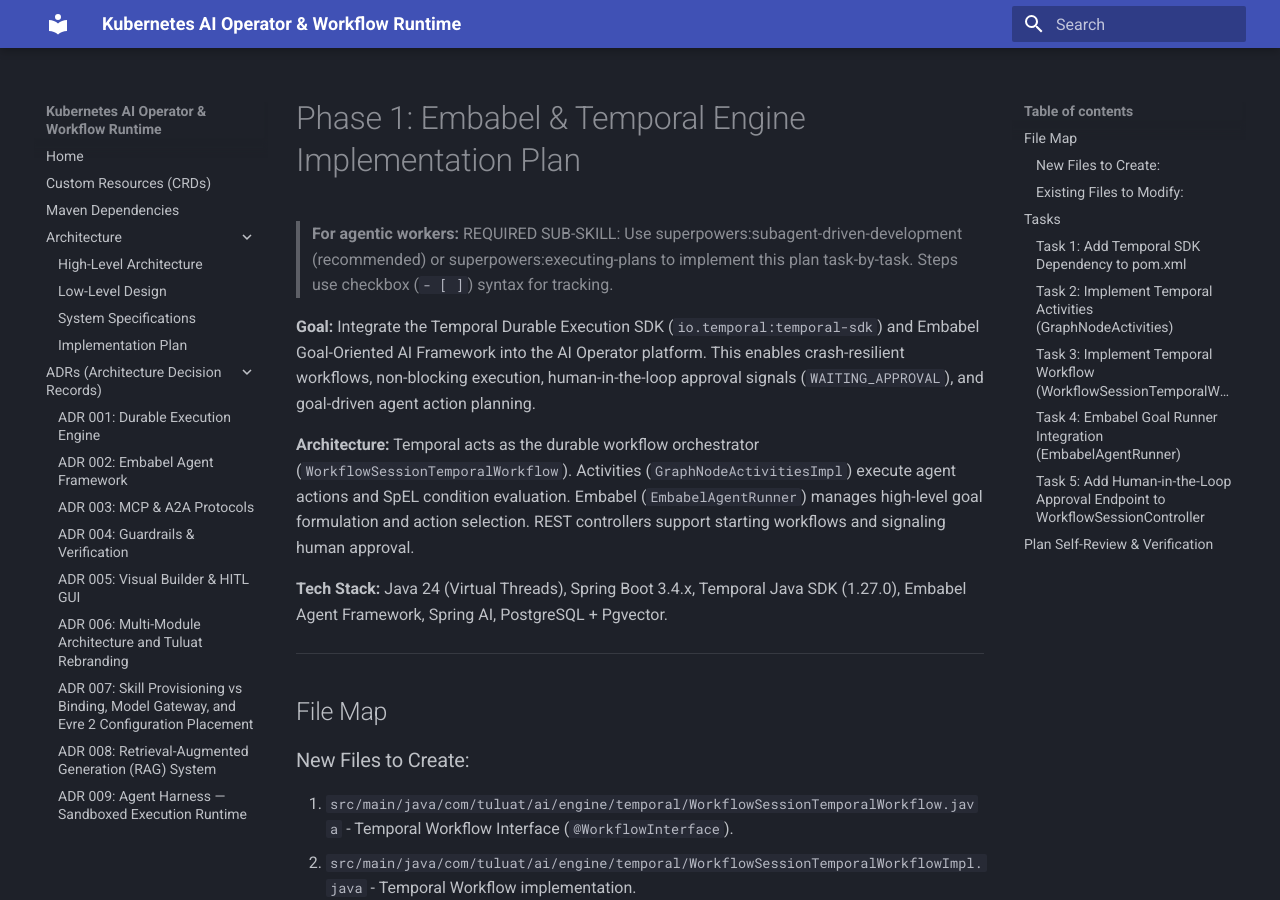
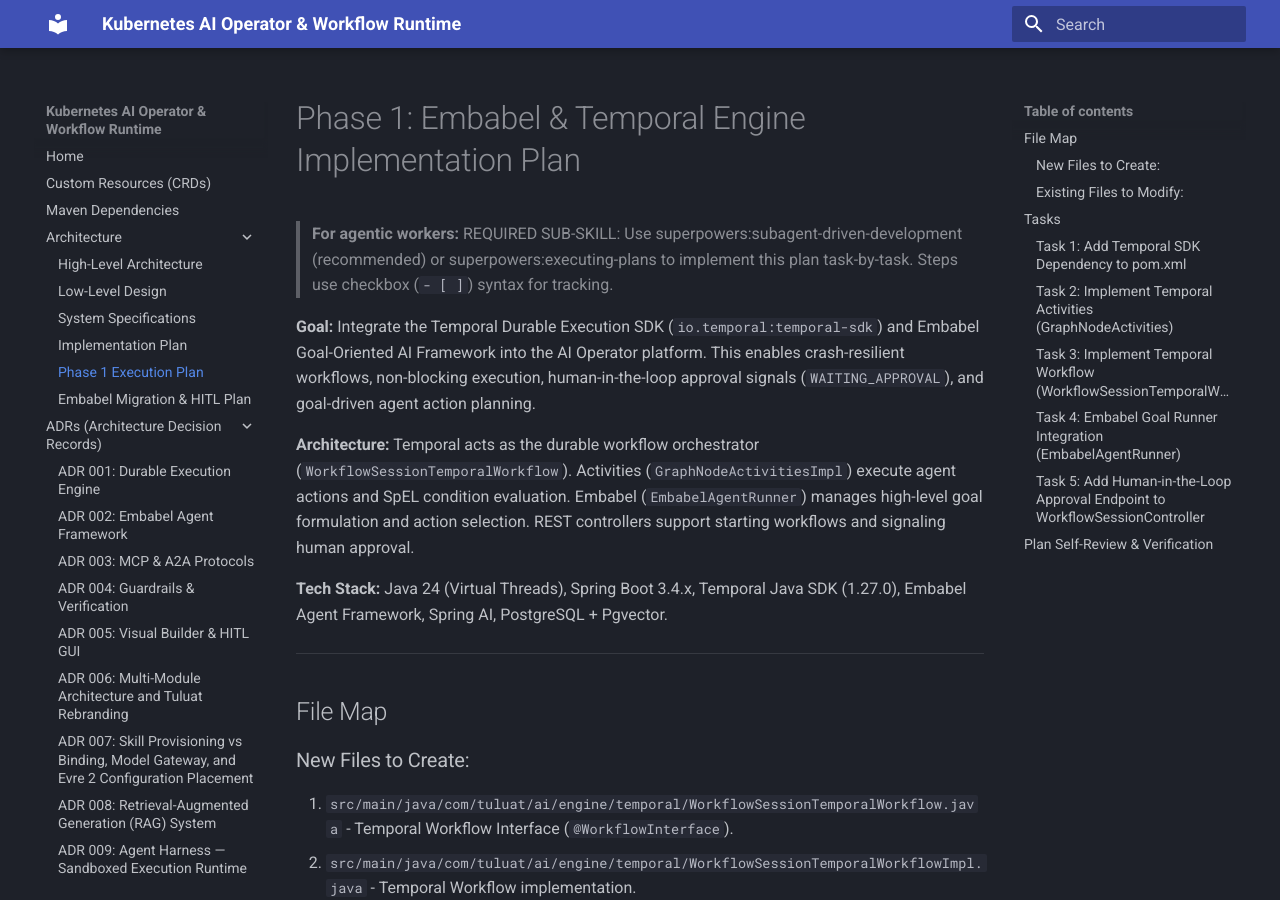
Before and after one commit to netologist/tuluat, an MkDocs documentation site: the page built from docs/superpowers/plans/2026-08-06-phase1-embabel-temporal.md, in a window 1280 px wide and 900 px high. Built offline with MkDocs 1.6.1 and Material for MkDocs 9.7.7, drawn with Linux system fonts in a browser that asks for light colours; part of the change alters nothing that is shown.

Commit message:
fix(docs): add configure-pages action, missing doc pages to nav, and valid mkdocs strict configuration

```diff
--- a/mkdocs.yml
+++ b/mkdocs.yml
@@ -44,6 +44,8 @@ nav:
       - Low-Level Design: architecture/low-level-design.md
       - System Specifications: superpowers/specs/2026-08-06-workflow-operator-design.md
       - Implementation Plan: superpowers/plans/2026-08-06-workflow-operator.md
+      - Phase 1 Execution Plan: superpowers/plans/2026-08-06-phase1-embabel-temporal.md
+      - Embabel Migration & HITL Plan: superpowers/plans/2026-08-07-embabel-migration-freeform-approval.md
   - ADRs (Architecture Decision Records):
       - "ADR 001: Durable Execution Engine": adrs/001-durable-execution-engine.md
       - "ADR 002: Embabel Agent Framework": adrs/002-embabel-agent-framework.md
@@ -54,3 +56,10 @@ nav:
       - "ADR 007: Skill Provisioning vs Binding, Model Gateway, and Evre 2 Configuration Placement": adrs/007-skill-provisioning-model-gateway-evre2-placement.md
       - "ADR 008: Retrieval-Augmented Generation (RAG) System": adrs/008-rag-system.md
       - "ADR 009: Agent Harness — Sandboxed Execution Runtime": adrs/009-agent-harness.md
+      - "ADR 010: GraalVM Native Image Transition": adrs/010-graalvm-native-image-tech-debt.md
+
+validation:
+  nav:
+    omitted_files: warn
+    absolute_links: warn
+    not_found: warn
```
Also changed, not shown: 1 other file.
